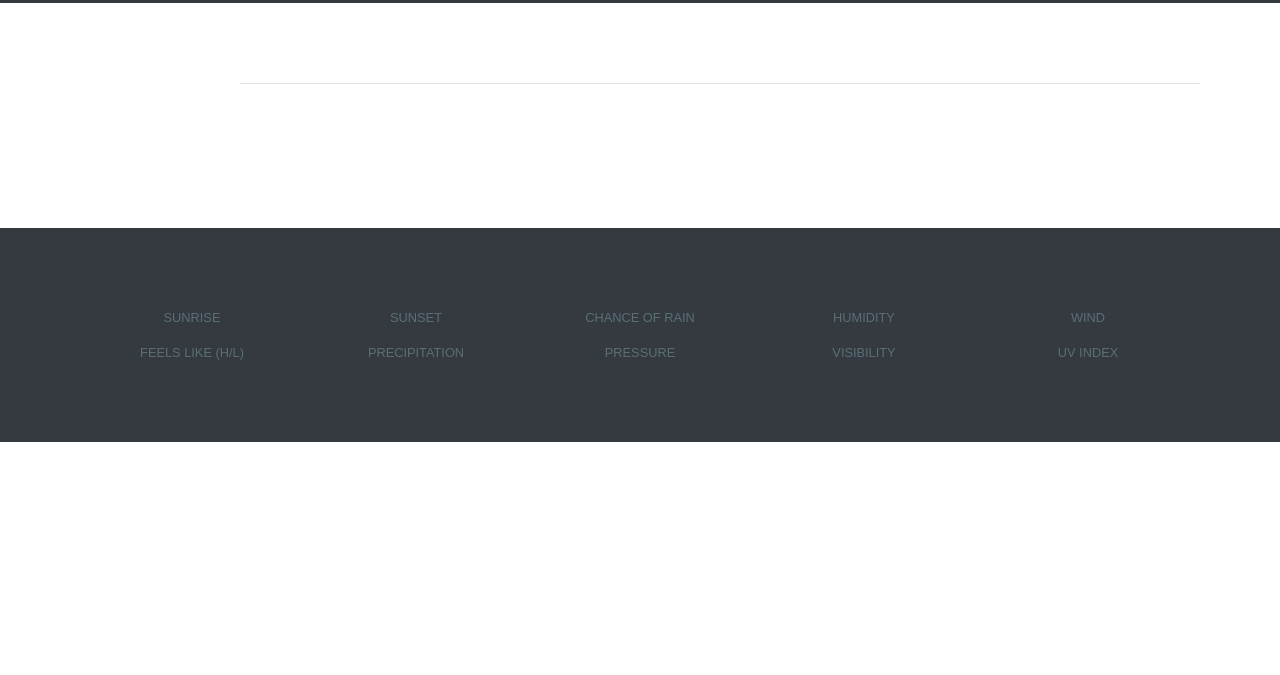
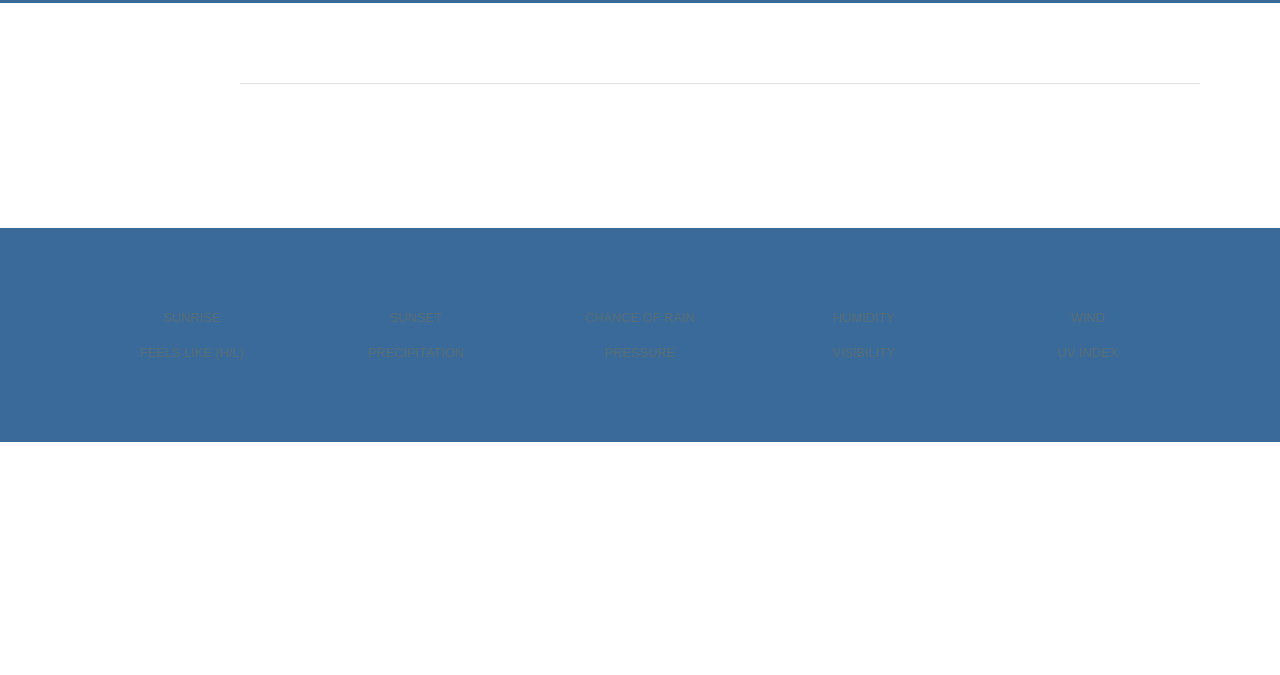
Before and after one commit to larryp89/weather-APP, a plain HTML site: page index.html in a window 1280 px wide. Shown: the part 125-800 px from the top of the page. Drawn offline with Linux system fonts and the light colour scheme; no server answers.

Commit message:
colour scheme

```diff
--- a/styles.css
+++ b/styles.css
@@ -71,7 +71,7 @@ video {
 /* Root Variables */
 :root {
   --primary-color: #ffffff;
-  --secondary-color: #343a40;
+  --secondary-color: #396a9a;
   --font-size-base: 16px;
   --font-size-large: 24px;
   --padding-base: 1rem;
```
